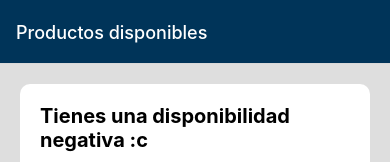
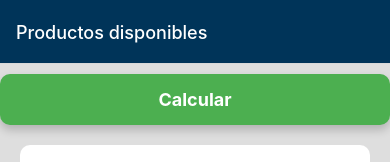
Before and after one commit to DMancia03/desafio-2-dps, a React Native app: screen /calificacion in a window 390 px wide. Shown: the top 162 px of the page. Built offline with nearby package versions, Linux system fonts and the light colour scheme.

Commit message:
Agregando botón para calcular productos disponibles

```diff
--- a/src/screens/calificacion_cliente/Calificacion.js
+++ b/src/screens/calificacion_cliente/Calificacion.js
@@ -1,5 +1,5 @@
 import React, {useState, useEffect} from "react";
-import { View, Text, StyleSheet, Image, ScrollView, FlatList, Dimensions, Alert } from 'react-native';
+import { View, Text, StyleSheet, Image, ScrollView, FlatList, Dimensions, Alert, TouchableOpacity } from 'react-native';
 import colors from "../../styles/colors";
 import ProductContainer from "../../components/ProductContainer";
 import CardContainer from "../../components/CardContainer";
@@ -9,6 +9,7 @@ import TitleContainer from "../../components/TitleContainer";
 import { ProgressChart } from "react-native-chart-kit";
 import AsyncStorage from "@react-native-async-storage/async-storage";
 import {BarChart} from "react-native-chart-kit";
+import { Button } from "react-native-web";
 
 const Calificacion = ({ navigation }) => {
     const chartConfig = {
@@ -42,10 +43,13 @@ const Calificacion = ({ navigation }) => {
     let disponibilidad_decimal = 0;
     let disponibilidad_porcentaje = 0;
 
+    const [calculado, setCalculado] = useState(false);
+
     useEffect(() => {
         const getIngresos = async () => {
             const ingresosStorage = await AsyncStorage.getItem('ingresos');
             const egresosStorage = await AsyncStorage.getItem('egresos');
+
             if (ingresosStorage && egresosStorage) {
                 const auxIng = JSON.parse(ingresosStorage);
                 const auxEgr = JSON.parse(egresosStorage);
@@ -68,12 +72,12 @@ const Calificacion = ({ navigation }) => {
                         data: [ingresosTotales, egresosTotales]
                       }
                     ]
-                  })
+                  });
             }
         };
 
         getIngresos();
-    }, []);
+    }, [calculado]);
 
     //Llenar arrays con productos y tarjetas dependiendo de la calificación
     const llenarExtremo = () => {
@@ -150,9 +154,18 @@ const Calificacion = ({ navigation }) => {
 
     calcularDisponibilidad();
 
+    const handleCalcular = () => {
+        setCalculado(!calculado);
+        Alert.alert('Calificación', 'Se ha calculado tu calificación exitosamente');
+    }
+
     return(
         <ScrollView style={styles.scroll}>
             <View style={styles.section}>
+                <TouchableOpacity style = {styles.button} onPress={handleCalcular}>
+                    <Text style = {styles.buttonText}>Calcular</Text>
+                </TouchableOpacity>
+
                 {
                     disponibilidad_porcentaje > 0 ? (
                         <TitleContainer title={"Tienes una disponibilidad de " + disponibilidad_porcentaje.toFixed(2) + "%  | Ingresos: $" + ingresosTotales + " | Egresos: $" + egresosTotales} />
@@ -249,5 +262,22 @@ const styles = StyleSheet.create({
     container_body_line: {
         display: 'flex',
         flexDirection: 'row',
-    }
+    },
+    button: {
+        backgroundColor: '#4CAF50',
+        paddingVertical: 15,
+        borderRadius: 10,
+        shadowColor: '#000',
+        shadowOpacity: 0.2,
+        shadowRadius: 10,
+        shadowOffset: { width: 0, height: 5 },
+        elevation: 4,
+        marginTop: 10,
+      },
+      buttonText: {
+        color: '#fff',
+        fontSize: 18,
+        fontWeight: 'bold',
+        textAlign: 'center',
+      },
 });
```
